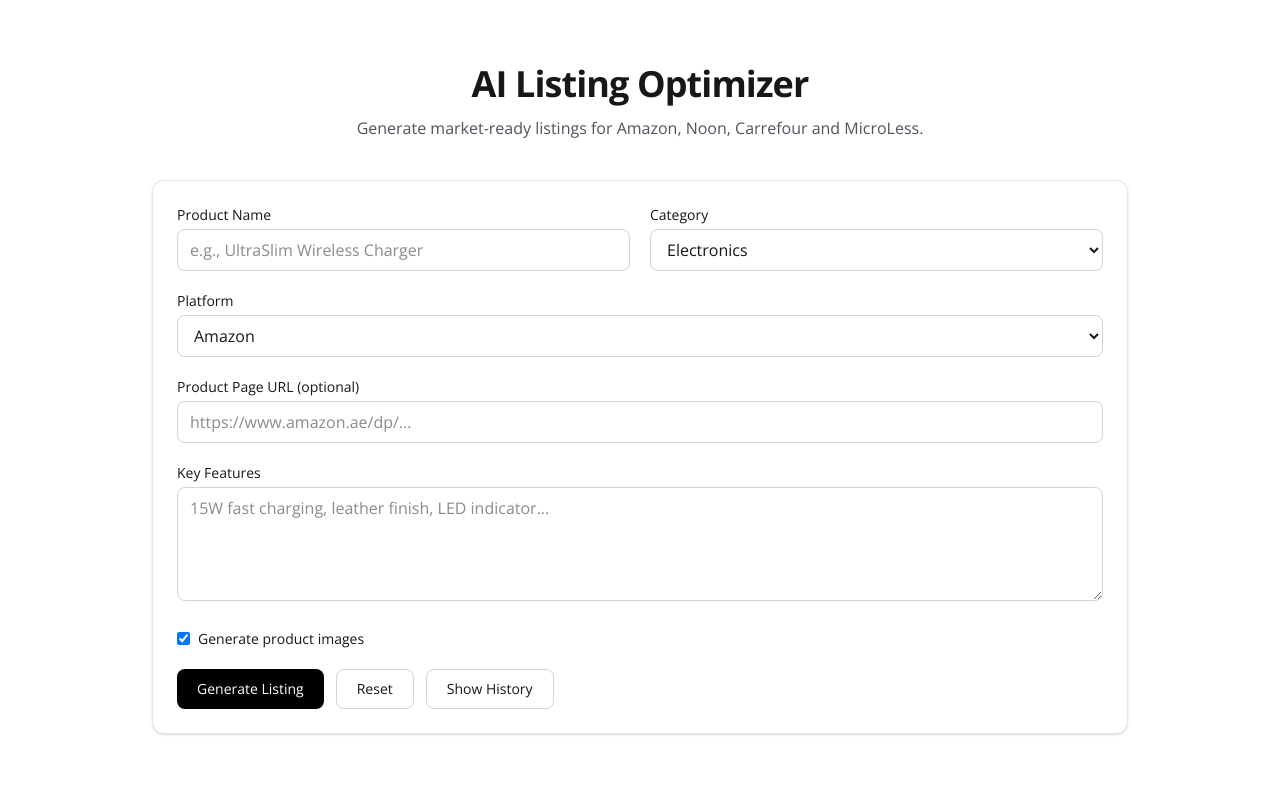
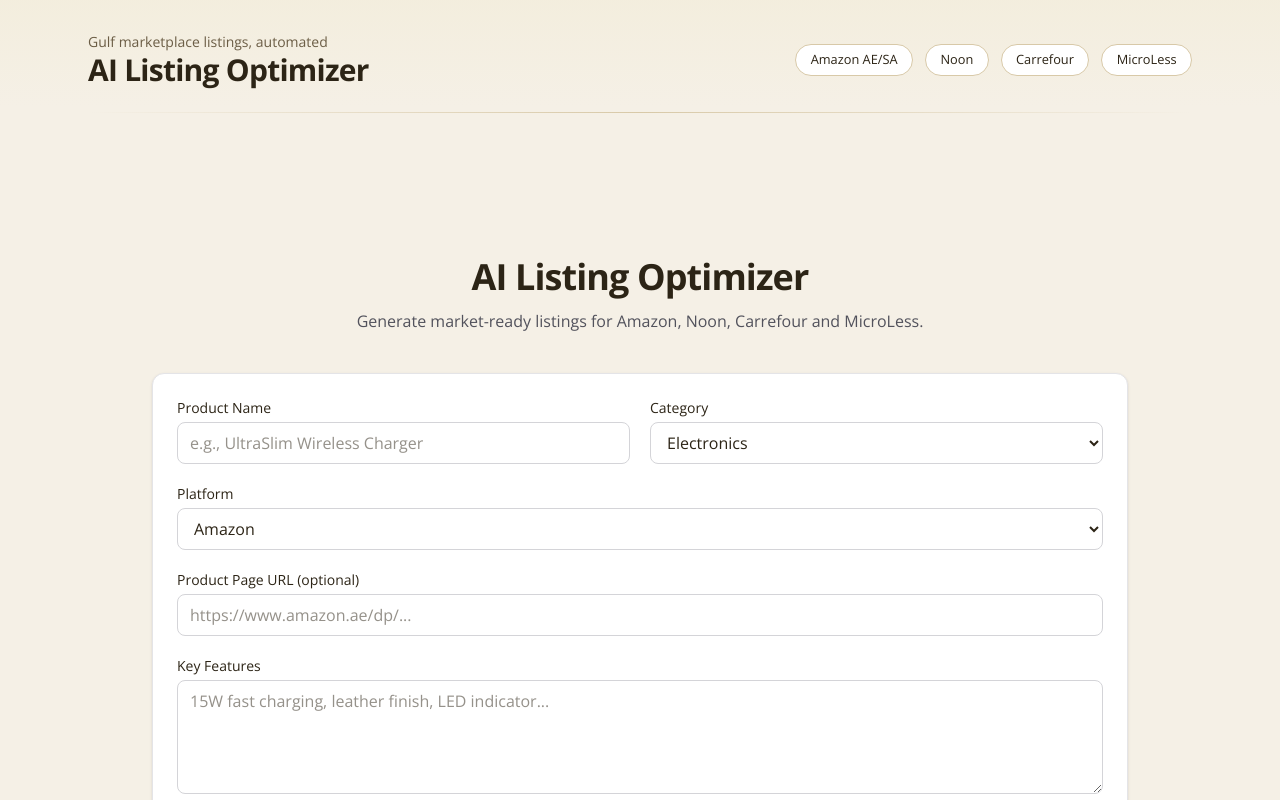
Before and after one commit to azmat007/E-com_listing_optimizer, a Next.js app: page / in a window 1280 px wide. Shown: the top 800 px of the page. Built offline with nearby package versions, Linux system fonts and the light colour scheme.

Commit message:
style: khaleeji desert sand theme and professional SaaS layout

```diff
--- a/src/app/globals.css
+++ b/src/app/globals.css
@@ -1,8 +1,18 @@
 @import "tailwindcss";
 
 :root {
-  --background: #ffffff;
-  --foreground: #171717;
+  --background: #F5F0E6;
+  --foreground: #2C2416;
+  --sand-50: #FAF7F2;
+  --sand-100: #F2ECD8;
+  --sand-200: #E6DBC2;
+  --sand-300: #D8C9A8;
+  --sand-400: #C9B38A;
+  --sand-500: #B89A6A;
+  --teal-600: #0F5A47;
+  --teal-700: #0A4536;
+  --gold-500: #C49A3B;
+  --gold-600: #A67F2E;
 }
 
 @theme inline {
@@ -17,3 +27,90 @@ body {
   color: var(--foreground);
   font-family: Arial, Helvetica, sans-serif;
 }
+
+.khaleej-card {
+  background: #ffffff;
+  border: 1px solid var(--sand-200);
+  box-shadow: 0 10px 30px rgba(44, 36, 22, 0.08);
+  border-radius: 1rem;
+}
+
+.khaleej-input {
+  border-radius: 0.75rem;
+  border: 1px solid var(--sand-300);
+  background: #ffffff;
+  padding: 0.75rem 1rem;
+  outline: none;
+  transition: box-shadow 0.2s ease, border-color 0.2s ease;
+}
+
+.khaleej-input:focus {
+  border-color: var(--teal-600);
+  box-shadow: 0 0 0 3px rgba(15, 90, 71, 0.12);
+}
+
+.khaleej-btn-primary {
+  background: var(--teal-600);
+  color: #fff;
+  border-radius: 0.75rem;
+  padding: 0.75rem 1.25rem;
+  font-weight: 600;
+  transition: transform 0.1s ease, background 0.2s ease;
+}
+
+.khaleej-btn-primary:hover {
+  background: var(--teal-700);
+  transform: translateY(-1px);
+}
+
+.khaleej-badge {
+  display: inline-flex;
+  align-items: center;
+  gap: 0.5rem;
+  border-radius: 9999px;
+  padding: 0.35rem 0.9rem;
+  border: 1px solid var(--sand-300);
+  background: #ffffff;
+  color: var(--foreground);
+  font-size: 0.8rem;
+  font-weight: 500;
+}
+
+.khaleej-pill {
+  border-radius: 9999px;
+  padding: 0.35rem 0.85rem;
+  border: 1px solid var(--sand-300);
+  background: var(--sand-50);
+  color: var(--foreground);
+  font-size: 0.8rem;
+}
+
+.khaleej-section-title {
+  font-weight: 700;
+  color: var(--foreground);
+  letter-spacing: -0.01em;
+}
+
+.khaleej-subtle-text {
+  color: #6B5D45;
+}
+
+.khaleej-gradient-hero {
+  background: linear-gradient(180deg, rgba(242,236,216,0.6) 0%, #F5F0E6 70%);
+}
+
+.khaleej-divider {
+  height: 1px;
+  background: linear-gradient(90deg, transparent, var(--sand-300), transparent);
+}
+
+.khaleej-image-frame {
+  border-radius: 0.875rem;
+  border: 1px solid var(--sand-200);
+  background: #ffffff;
+  overflow: hidden;
+}
+
+.khaleej-shadow-soft {
+  box-shadow: 0 20px 45px rgba(44, 36, 22, 0.10);
+}
--- a/src/app/layout.tsx
+++ b/src/app/layout.tsx
@@ -10,17 +10,58 @@ function cn(...args: Array<string | false | undefined | null>) {
 const openSans = Open_Sans({ subsets: ["latin"], weight: ["400", "600", "700"] });
 
 export const metadata: Metadata = {
-  title: "AI Listing Optimizer",
-  description: "Generate optimized Amazon and Noon product listings with AI.",
+  title: "AI Listing Optimizer — Gulf-Ready Marketplace Listings",
+  description:
+    "Generate bilingual Amazon, Noon, Carrefour and MicroLess listings with AI, enriched with platform rules, GEO keywords and ready-to-use product images.",
 };
 
 export default function RootLayout({ children }: { children: ReactNode }) {
   return (
     <html lang="en">
-      <body className={cn(openSans.className, "min-h-screen bg-white text-zinc-900 antialiased")}>
-        <div className="min-h-screen bg-white">
+      <body
+        className={cn(
+          openSans.className,
+          "min-h-screen antialiased",
+          "bg-[#F5F0E6] text-[#2C2416]"
+        )}
+      >
+        <div className="khaleej-gradient-hero">
+          <header className="mx-auto max-w-6xl px-6 pt-8 pb-10">
+            <div className="flex items-center justify-between">
+              <div>
+                <p className="khaleej-subtle-text text-sm font-medium">
+                  Gulf marketplace listings, automated
+                </p>
+                <h1 className="text-3xl font-bold tracking-tight">
+                  AI Listing Optimizer
+                </h1>
+              </div>
+              <div className="hidden md:flex items-center gap-3">
+                <span className="khaleej-badge">Amazon AE/SA</span>
+                <span className="khaleej-badge">Noon</span>
+                <span className="khaleej-badge">Carrefour</span>
+                <span className="khaleej-badge">MicroLess</span>
+              </div>
+            </div>
+            <div className="khaleej-divider mt-6" />
+          </header>
+        </div>
+
+        <main className="mx-auto max-w-6xl px-6 py-10">
           {children}
-        </div>
+        </main>
+
+        <footer className="mx-auto max-w-6xl px-6 pb-12 pt-4">
+          <div className="khaleej-divider mb-6" />
+          <div className="flex flex-col gap-2 md:flex-row md:items-center md:justify-between">
+            <p className="text-sm khaleej-subtle-text">
+              AI Listing Optimizer — built for Gulf sellers.
+            </p>
+            <p className="text-sm khaleej-subtle-text">
+              Optimized for Amazon AE/SA, Noon, Carrefour and MicroLess workflows.
+            </p>
+          </div>
+        </footer>
       </body>
     </html>
   );
--- a/src/app/page.tsx
+++ b/src/app/page.tsx
@@ -165,7 +165,7 @@ export default function Home() {
     };
   }, [showHistory]);
 
-  const [sourceUrl, setSourceUrl] = useState("");
+  const [sourceUrl, setSourceUrl] = useState('');
 
   const handleSubmit = async (e: React.FormEvent) => {
     e.preventDefault();
@@ -456,6 +456,21 @@ export default function Home() {
           )}
 
           <div className="rounded-xl border border-zinc-200 bg-white p-6 shadow-sm">
+            <h2 className="text-lg font-semibold">Bullet Points (AR)</h2>
+            <ul className="mt-2 list-disc space-y-1 pr-5 text-sm text-zinc-800" dir="rtl">
+              {(_result.bulletsAr || []).map((bullet, i) => (
+                <li key={`ar-${i}`}>{bullet}</li>
+              ))}
+            </ul>
+            <button
+              onClick={() => copyText((_result.bulletsAr || []).join('\n'), 'bulletsAr')}
+              className="mt-2 rounded-md border border-zinc-300 px-3 py-1 text-xs"
+            >
+              {copied === 'bulletsAr' ? 'Copied' : 'Copy bullets AR'}
+            </button>
+          </div>
+
+          <div className="rounded-xl border border-zinc-200 bg-white p-6 shadow-sm">
             <h2 className="text-lg font-semibold">Bullet Points (EN)</h2>
             <ul className="mt-2 list-disc space-y-1 pl-5 text-sm text-zinc-800">
               {(_result.bullets || []).map((bullet, i) => (
```
Also changed, not shown: src/app/api/generate-listing/route.ts (+51 -13 lines).
